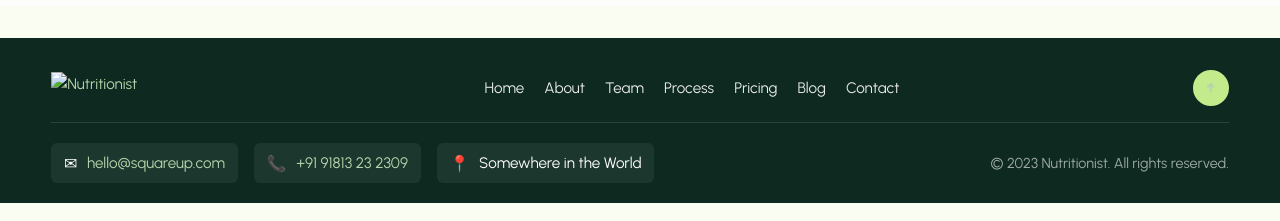
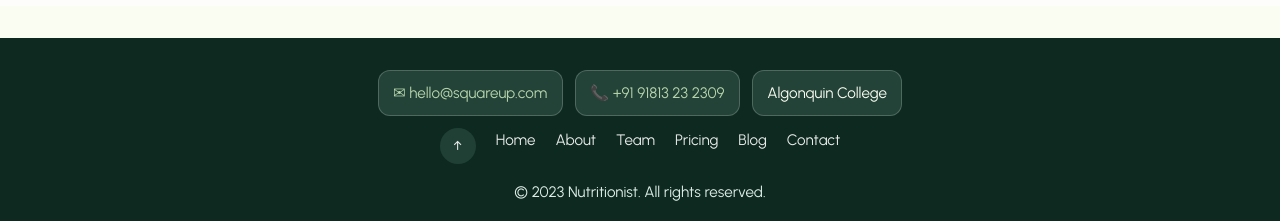
Before and after one commit to bena0067/mtm6201-midterm, a plain HTML site: page team.html in a window 1280 px wide. Shown: the part 1185-1406 px from the top of the page. Drawn offline with Linux system fonts and the light colour scheme.

Commit message:
added images

```diff
--- a/styles.css
+++ b/styles.css
@@ -184,7 +184,7 @@ blockquote{color:var(--gy35)}
   padding: 2.5rem 0 1rem;
 }
 
-
+.go-top{display:grid;place-items:center;width:36px;height:36px;border-radius:999px;background:var(--dg20);color:var(--g99);text-decoration:none}
 .center-tile {
   grid-column: 3;
   grid-row: 1 / span 2;
--- a/team.html
+++ b/team.html
@@ -132,44 +132,29 @@
 
   <!-- Footer -->
   <footer class="site-footer" role="contentinfo">
-    <div class="container">
-      <div class="footer-top">
-        <a class="brand" href="#top">
-          <img src="images/logo.svg" alt="Nutritionist" width="140" height="32" />
-        </a>
+    <div class="container footer-contact">
+      <a class="chip" href="mailto:hello@squareup.com">✉ hello@squareup.com</a>
+      <a class="chip" href="tel:+9191813232309">📞 +91 91813 23 2309</a>
+      <span class="chip"> Algonquin College</span>
+    </div>
 
         <nav class="footer-nav" aria-label="Footer">
           <ul>
-            <li><a href="index.html">Home</a></li>
+            <a href="#top" class="to-top" aria-label="Go to top">↑</a>
+            <li><a href="index.html" aria-current="page">Home</a></li>
             <li><a href="about.html">About</a></li>
-            <li><a href="team.html" aria-current="page">Team</a></li>
-            <li><a href="index.html#process">Process</a></li>
-            <li><a href="index.html#pricing">Pricing</a></li>
-            <li><a href="index.html#blog">Blog</a></li>
-            <li><a href="index.html#contact">Contact</a></li>
+            <li><a href="team.html">Team</a></li>
+            <li><a href="#pricing">Pricing</a></li>
+            <li><a href="#blog">Blog</a></li>
+            <li><a href="#contact">Contact</a></li>
           </ul>
         </nav>
 
-        <a href="#top" class="go-top" aria-label="Back to top"><span>↑</span></a>
       </div>
-
-      <div class="footer-bottom">
-        <div class="contact-box">
-          <div class="icon">✉</div>
-          <a href="mailto:hello@squareup.com">hello@squareup.com</a>
-        </div>
-        <div class="contact-box">
-          <div class="icon">📞</div>
-          <a href="tel:+9191813232309">+91 91813 23 2309</a>
-        </div>
-        <div class="contact-box">
-          <div class="icon">📍</div>
-          <span>Somewhere in the World</span>
-        </div>
-        <small>© 2023 Nutritionist. All rights reserved.</small>
-      </div>
+      <div class="container copyline">© 2023 Nutritionist. All rights reserved.</div>
     </div>
   </footer>
+
 
   <script>
     // mobile nav
```
Also changed, not shown: about.html (+39 -34 lines), index.html (+3 -3 lines), images/apples.png (added), images/balloons.png (added), images/meeting.png (added), images/obstacles.png (added), images/plants.png (added), images/scientist.png (added), images/tennis.png (added), images/volunteer.png (added), images/work.png (added), images/yoga.png (added).
